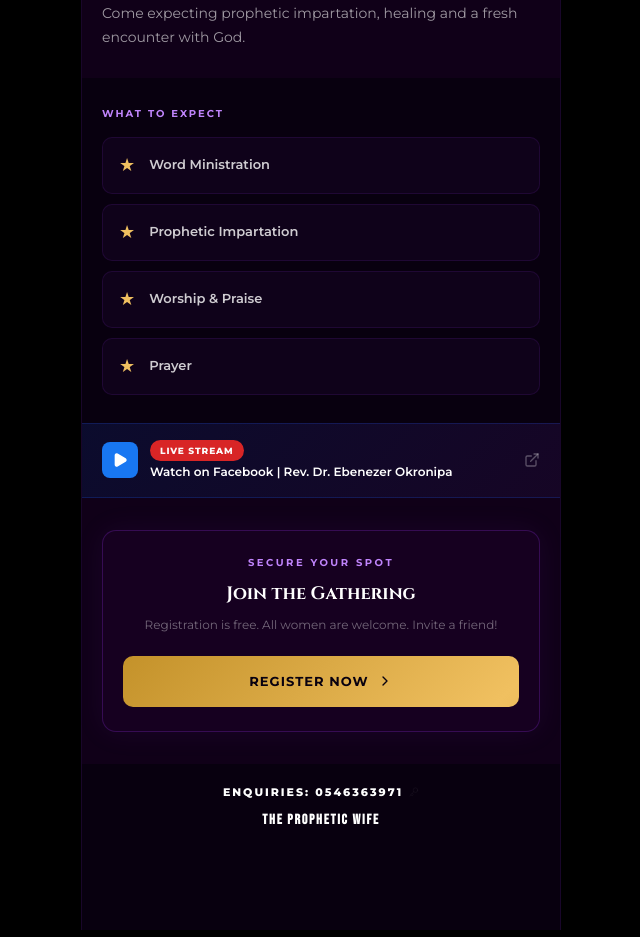
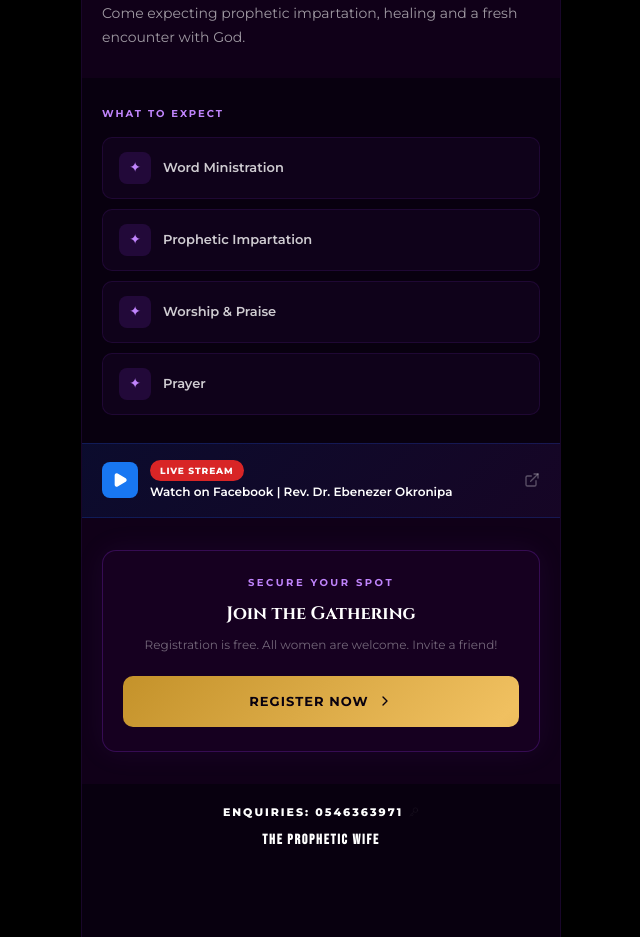
Before and after one commit to aa-Teye/COVERED-WOMEN-NETWORK-REGISTRATION, a React (Vite) app: page / in a window 1280 px wide. Shown: the part 1120-2057 px from the top of the page, without its empty margins (319-959 px from the left). Built offline with nearby package versions, Linux system fonts and the light colour scheme; a web font is replaced by a local one.

Commit message:
↩️ Revert What to Expect bullets back to original purple box style

```diff
--- a/src/pages/Landing.jsx
+++ b/src/pages/Landing.jsx
@@ -164,11 +164,16 @@ export default function Landing() {
         <div style={{ display: 'flex', flexDirection: 'column', gap: 10 }}>
           {EVENT_DATA.featuring.map((item, i) => (
             <div key={i} style={{
-              display: 'flex', alignItems: 'center', gap: 14, padding: '14px 16px',
+              display: 'flex', alignItems: 'center', gap: 12, padding: '14px 16px',
               background: 'rgba(147,51,234,0.05)', borderRadius: 10,
               border: '1px solid rgba(147,51,234,0.12)'
             }}>
-              <span style={{ color: 'var(--gold-bright)', fontSize: 18, flexShrink: 0 }}>★</span>
+              <div style={{
+                width: 32, height: 32, borderRadius: 8, flexShrink: 0,
+                background: 'rgba(147,51,234,0.15)', display: 'flex', alignItems: 'center', justifyContent: 'center'
+              }}>
+                <span style={{ color: 'var(--purple-light)', fontSize: 14 }}>✦</span>
+              </div>
               <span style={{ fontSize: 13, fontWeight: 600, color: 'var(--white-80)' }}>{item}</span>
             </div>
           ))}
```
